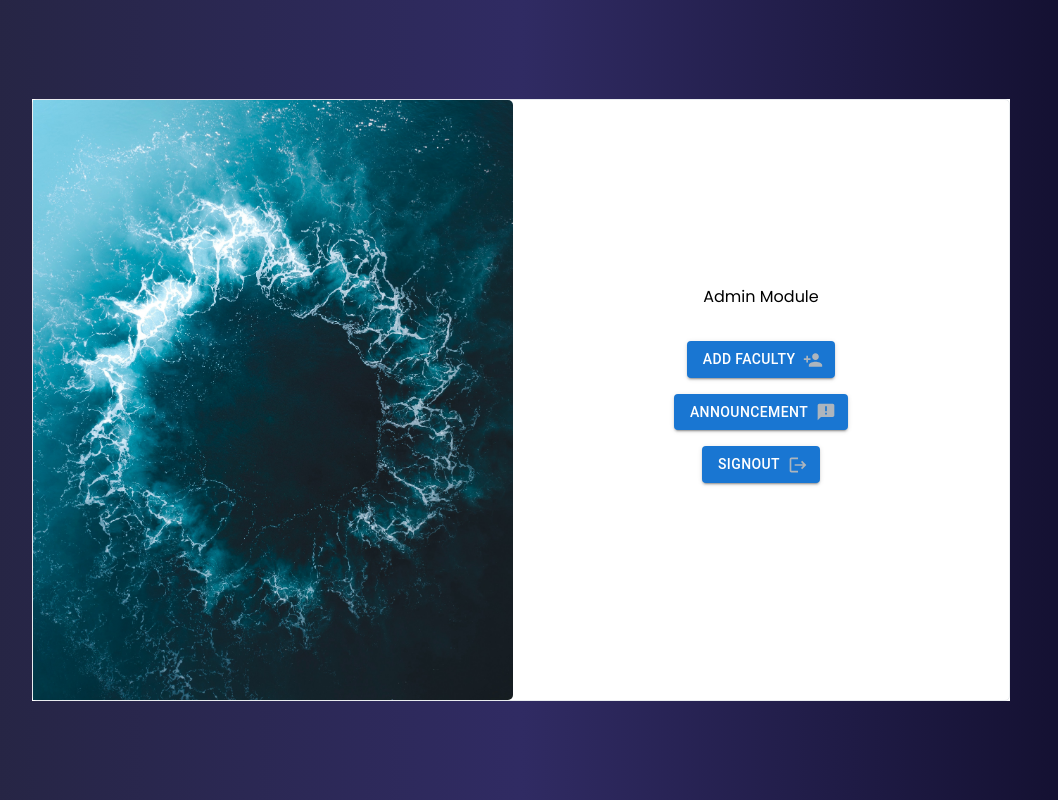
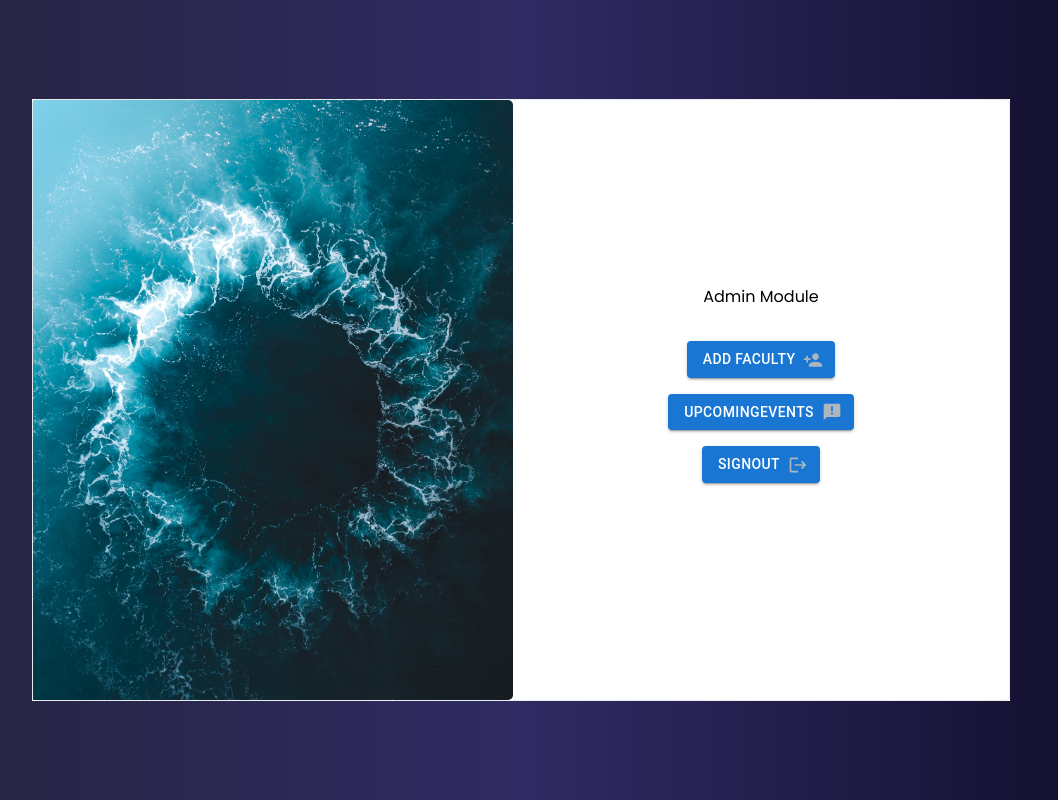
Before and after one commit to shahzaib-shafiq/SSNA-Admin, a React (Create React App) app: page /HomePage in a window 1280 px wide. Shown: the whole page, without its empty margins (119-1177 px from the left). Built offline with nearby package versions, Linux system fonts and the light colour scheme.

Commit message:
Working on Upcoming Events

```diff
--- a/src/App.js
+++ b/src/App.js
@@ -1,11 +1,10 @@
+import { BrowserRouter, Routes, Route } from 'react-router-dom'
 import logo from './logo.svg';
 import './App.css';
 
-import Announcements from './Components/Announcements'
+import UpcomingEvents from './Components/UpcomingEvents'
 import Registration from './Components/Registration';
-
 import FacultyData from './Components/FacultyData';
-import { BrowserRouter, Routes, Route } from 'react-router-dom'
 import HomePage from './Components/HomePage';
 
 function App() {
@@ -18,10 +17,12 @@ function App() {
           <Route path='/' element={<Registration />}></Route>
           <Route path='/HomePage' element={<HomePage />}></Route>
           <Route path='/FacultyData' element={<FacultyData />}></Route>
-          <Route path='/Announcement' element={<Announcements />}></Route>
-
+          <Route path='/UpcomingEvents' element={<UpcomingEvents />}></Route>
         </Routes>
       </BrowserRouter>
+
+
+
     </div>
   );
 }
--- a/src/Components/HomePage.js
+++ b/src/Components/HomePage.js
@@ -27,9 +27,9 @@ const Dashboard = () => {
                   Add Faculty
                 </Button>
               </Link>
-              <Link to='/announcement'>
+              <Link to='/UpcomingEvents'>
                 <Button className="styledButton" variant='contained' size='medium' endIcon={<AnnouncementIcon />}>
-                  Announcement
+                UpcomingEvents
                 </Button>
               </Link>
               <Link to='/'>
--- a/src/Components/Announcements.js
+++ b/src/Components/UpcomingEvents.js
@@ -3,7 +3,7 @@
 import React, { useState } from "react";
 import styled from "styled-components";
 import { useFormik } from "formik";
-import { AnnouncementSchema } from "../schemas";
+import { UpcomingEventsSchema } from "../schemas";
 import { imagedb } from "./config";
 import { getDownloadURL, ref, uploadBytes } from 'firebase/storage'
 import { v4 } from 'uuid';
@@ -11,15 +11,14 @@ import { Link } from 'react-router-dom'
 import Button from '@mui/material/Button';
 import HomeIcon from '@mui/icons-material/Home';
 const initialValues = {
-
   title:"",
   summary:"",
   description:"",
-  AnnouncementDate:"",
+  UpcomingEventsDate:"",
 };
 
 
-const Announcements = () => {
+const UpcomingEvents = () => {
 
 //Function to generate a random 6-digit ID
     const generateRandomId = () => {
@@ -35,14 +34,14 @@ const Announcements = () => {
     handleSubmit,
   } = useFormik({
     initialValues,
-    validationSchema: AnnouncementSchema,
+    validationSchema: UpcomingEventsSchema,
     onSubmit: (values, action) => {
-      const { title,summary, description,AnnouncementDate } = values;
+      const { title,summary, description,UpcomingEventsDate } = values;
 
-      if (title && summary && description &&AnnouncementDate) {
+      if (title && summary && description &&UpcomingEventsDate) {
         const randomId = generateRandomId();
         const res = fetch(
-          "https://ssna-admin-default-rtdb.firebaseio.com/Announcements.json",
+          "https://ssna-admin-default-rtdb.firebaseio.com/UpcomingEvents.json",
           {
             method: "POST",
             headers: {
@@ -52,7 +51,7 @@ const Announcements = () => {
               title,
               summary,
               description,
-              AnnouncementDate,
+              UpcomingEventsDate,
               id:randomId,
               img: img
             }),
@@ -68,7 +67,7 @@ const Announcements = () => {
   const handleUpload = (e) => {
     console.log(e.target.files[0])
 
-    const imgs = ref(imagedb, `FacultyImgs/${v4()}`)
+    const imgs = ref(imagedb, `UpcomingEventsImgs/${v4()}`)
     uploadBytes(imgs, e.target.files[0]).then(data => {
       console.log(data, "imgs")
       getDownloadURL(data.ref).then(val => {
@@ -176,12 +175,12 @@ const Announcements = () => {
                     {/*     change */}
 
                     <div class="md:col-span-2">
-                      <label for="city">Announcement Date</label>
+                      <label for="city">Event Date</label>
                       <input
                       type="date"
-                        name="AnnouncementDate"
-                        id="AnnouncementDate"
-                        value={values.AnnouncementDate}
+                        name="UpcomingEventsDate"
+                        id="UpcomingEventsDate"
+                        value={values.UpcomingEventsDate}
                         onChange={handleChange}
                         onBlur={handleBlur}
                         min="2018-01-01"
@@ -190,28 +189,27 @@ const Announcements = () => {
                       >
                       </input>
 
-                      {errors.AnnouncementDate && touched.AnnouncementDate ? (
-                        <p className="form-error">{errors.AnnouncementDate}</p>
+                      {errors.UpcomingEventsDate && touched.UpcomingEventsDate ? (
+                        <p className="form-error">{errors.UpcomingEventsDate}</p>
                       ) : null}
 
                    </div>
-
-
-
                     <div class="md:col-span-2">
                       <label for="state">Post Image</label>
-                      <input
+
+                      {/* <input
                         type="file"
                         class="block w-full text-sm text-gray-900 border border-gray-300 rounded-lg cursor-pointer bg-gray-50 dark:text-gray-400 focus:outline-none dark:bg-gray-700 dark:border-gray-600 dark:placeholder-gray-400" aria-describedby="user_avatar_help" id="user_avatar" type="file"
-                        onChange={(e) => handleUpload(e)}
+                        onChange={(e) =>handleUpload(e)}
 
                       />
+                     */}
                     </div>
                     <div class="md:col-span-5 text-right">
                       <div class="inline-flex items-end">
                         <button
                           type="submit"
-                          class="bg-blue-500 hover:bg-blue-700 text-white font-bold py-2 px-4 rounded">Register Faculty</button>
+                          class="bg-blue-500 hover:bg-blue-700 text-white font-bold py-2 px-4 rounded">Add New Event </button>
                       </div>
                     </div>
 
@@ -236,4 +234,4 @@ const Announcements = () => {
 
 
 
-export default Announcements;
+export default UpcomingEvents;
--- a/src/schemas/index.jsx
+++ b/src/schemas/index.jsx
@@ -28,7 +28,7 @@ export const signUpSchema = Yup.object({
 
 
 
-export const AnnouncementSchema = Yup.object({
+export const UpcomingEventsSchema = Yup.object({
   title: Yup.string().matches(/^[A-Za-z]+$/, 'Title contain only characters')
     .min(2, 'Name must be at least 4 characters')
     .max(25, 'Name must be at most 25 characters')
```
